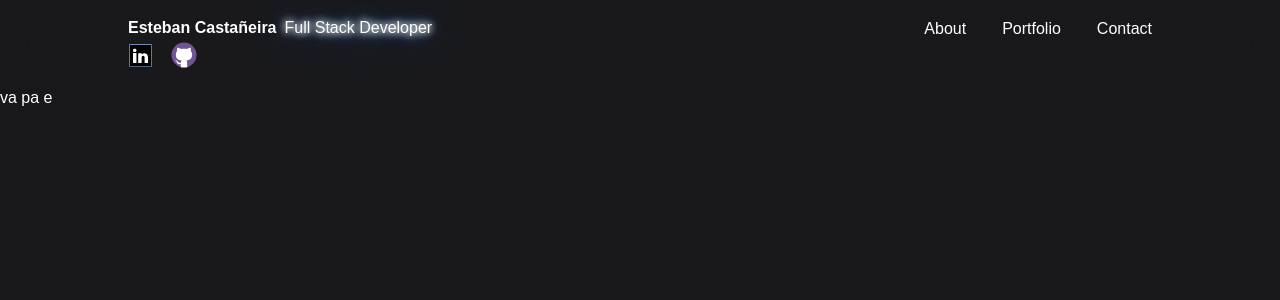
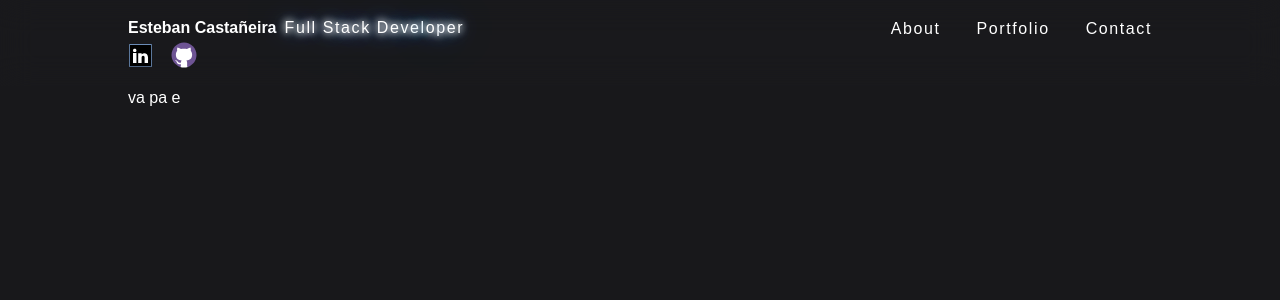
Before and after one commit to estebanCastaneira/myPortfolio, a React (Vite) app: page / in a window 1280 px wide. Shown: the top 300 px of the page. Built offline with nearby package versions, Linux system fonts and the light colour scheme.

Commit message:
flicker animation

```diff
--- a/src/App.jsx
+++ b/src/App.jsx
@@ -4,7 +4,7 @@ function App() {
     <>
       <div className="bg-zinc-900 min-h-screen">
         <Header />
-        <div>
+        <div className="w-[80%] mx-auto">
           <h1 className="">va pa e</h1>
         </div>
       </div>
--- /dev/null
+++ b/src/components/about/About.jsx
@@ -0,0 +1,9 @@
+function About() {
+  return (
+    <div>
+      <h2>About</h2>
+    </div>
+  )
+}
+
+export default About
--- /dev/null
+++ b/src/components/contact/Contact.jsx
@@ -0,0 +1,9 @@
+function Contact() {
+  return (
+    <div>
+      <h2>Contact</h2>
+    </div>
+  )
+}
+
+export default Contact
--- a/src/components/header/Header.jsx
+++ b/src/components/header/Header.jsx
@@ -8,15 +8,15 @@ function Header() {
       <nav>
         <div className="w-[80%] my-0 mx-auto flex justify-between items-center sm:items-start ">
           <div className="flex flex-col items-start justify-center">
-            <p className="font-bold mr-10">
+            <h2 className="font-bold mr-10">
               Esteban Castañeira
               <span
-                className="sm:ml-2 font-thin block sm:inline-block transform transition hover:scale-90 hover:cursor-pointer"
+                className="sm:ml-2 font-thin block sm:inline-block transform transition hover:scale-90 hover:cursor-pointer tracking-widest neon"
                 style={neonText("#008fff")}
               >
-                Full Stack Developer
+                Full Stack Devel<span className="delay">o</span>per
               </span>
-            </p>
+            </h2>
             <div className="flex items-center gap-4">
               <a
                 href="https://www.linkedin.com/in/estebancastaneira/"
@@ -38,14 +38,20 @@ function Header() {
           </div>
           <div>
             <ul className="sm:flex hidden gap-9 ">
-              <li className="hover:scale-90 transform transition">
-                <a href="#">About</a>
+              <li className="hover:scale-90 transform transition ">
+                <a className="tracking-widest neon" href="#">
+                  About
+                </a>
               </li>
               <li className="hover:scale-90 transform transition">
-                <a href="#">Portfolio</a>
+                <a className="tracking-widest neon" href="#">
+                  Portfolio
+                </a>
               </li>
               <li className="hover:scale-90 transform transition">
-                <a href="#">Contact</a>
+                <a className="tracking-widest neon" href="#">
+                  Contact
+                </a>
               </li>
             </ul>
             <Dropdown />
--- /dev/null
+++ b/src/components/portfolio/Porrfolio.jsx
@@ -0,0 +1,9 @@
+function Portfolio() {
+  return (
+    <div>
+      <h2>Portfolio</h2>
+    </div>
+  )
+}
+
+export default Portfolio
--- a/src/main.jsx
+++ b/src/main.jsx
@@ -1,12 +1,15 @@
 import React from "react"
 import ReactDOM from "react-dom/client"
 import App from "./App.jsx"
+import { BrowserRouter } from "react-router-dom"
 import "./styles/index.css"
 import "./styles/fonts.css"
 import "./styles/styles.css"
 
 ReactDOM.createRoot(document.getElementById("root")).render(
   <React.StrictMode>
-    <App />
+    <BrowserRouter>
+      <App />
+    </BrowserRouter>
   </React.StrictMode>
 )
--- a/src/styles/styles.css
+++ b/src/styles/styles.css
@@ -1,5 +1,36 @@
-.neon-text {
-  color: #fff;
-  text-shadow: 0 0 7px #fff, 0 0 10px #fff, 0 0 21px #fff, 0 0 42px #0fa,
-    0 0 82px #0fa, 0 0 92px #0fa, 0 0 102px #0fa, 0 0 151px #0fa;
+@keyframes flicker {
+  0% {
+    opacity: 0;
+  }
+  1% {
+    opacity: 1;
+  }
+  2% {
+    opacity: 0;
+  }
+  4% {
+    opacity: 1;
+  }
+  5% {
+    opacity: 0;
+  }
+  6% {
+    opacity: 0;
+  }
+
+  8% {
+    opacity: 0;
+  }
+  10% {
+    opacity: 1;
+  }
+  100% {
+    opacity: 1;
+  }
 }
+.neon span {
+  animation: flicker 8s ease-in-out infinite;
+}
+.neon .delay {
+  animation-delay: 0.8s;
+}
```
